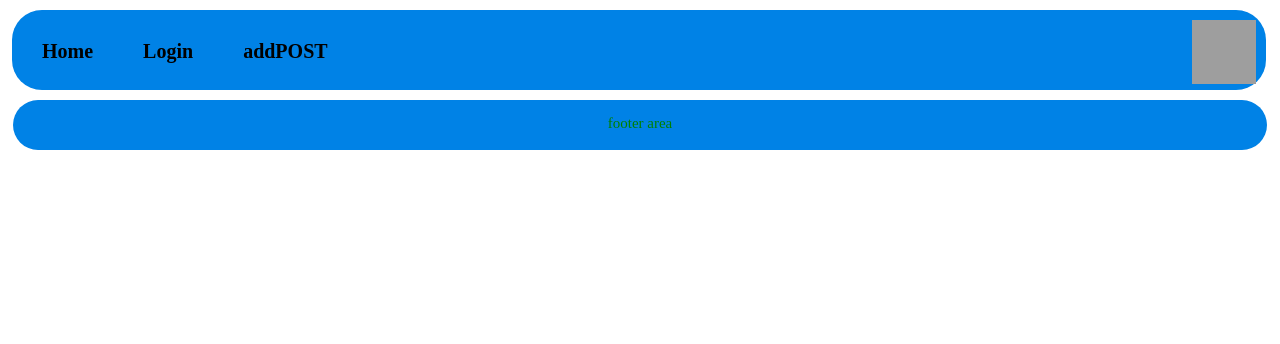
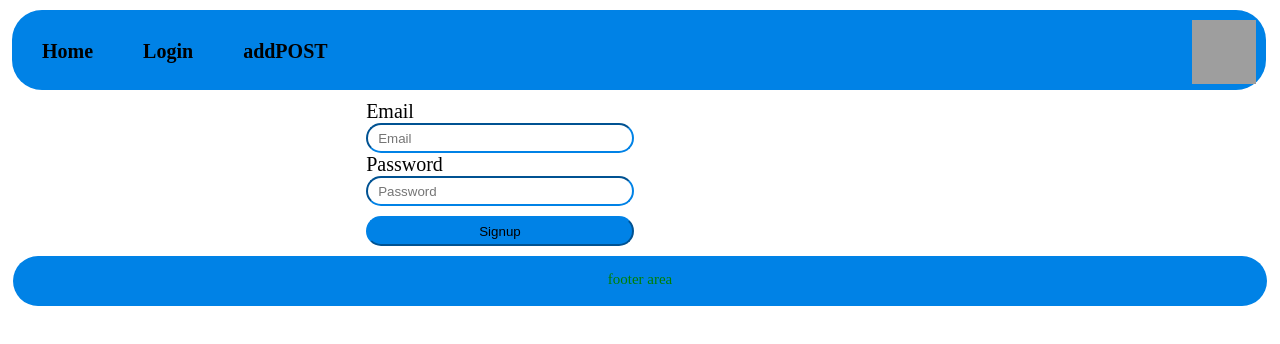
Before and after one commit to kristjanlaid/Web-Application-Development, a Vue app in the folder wad/: page /signup in a window 1280 px wide. Shown: the top 344 px of the page. Built offline with nearby package versions, Linux system fonts and the light colour scheme; grey boxes are pictures that could not be loaded; the HTML template or start-up script is replaced by a standard one.

Commit message:
Added ssignup page

```diff
--- a/wad/src/assets/main.css
+++ b/wad/src/assets/main.css
@@ -234,3 +234,52 @@ div p{
 .show {
     display: block;
 }
+
+.signup-form {
+}
+
+.signup-row {
+}
+
+.signup-label {
+}
+
+.signup-input {
+}
+
+.container {
+    width: 1000px;
+    display: flex;
+    justify-content: space-evenly;
+}
+
+.container input {
+    width: 100%;
+    border-radius: 20px;
+    height: 30px;
+    padding-left: 10px;
+    border-color: #0082e6;
+}
+
+.container label {
+    font-size: 20px;
+
+}
+
+.container button {
+    width: 100%;
+    height: 30px;
+    border-radius: 20px;
+    margin: 10px 0px;
+    background: #0082e6;
+    border-color: #0082e6;
+}
+
+.error {
+    margin: 10px 0px 0px 0px;
+    padding: 5px;
+    background: indianred;
+    width: 100%;
+    text-align: center;
+    border-radius: 20px;
+}
--- a/wad/src/router/index.js
+++ b/wad/src/router/index.js
@@ -1,5 +1,6 @@
 import { createRouter, createWebHistory } from 'vue-router'
 import HomeView from '../views/home.vue'
+import Signup from "@/views/signup.vue";
 
 const router = createRouter({
   history: createWebHistory(import.meta.env.BASE_URL),
@@ -18,6 +19,14 @@ const router = createRouter({
       component: () => import('../views/login.vue')
     },
     {
+      path: '/signup',
+      name: 'signup',
+      // route level code-splitting
+      // this generates a separate chunk (About.[hash].js) for this route
+      // which is lazy-loaded when the route is visited.
+      component: Signup
+    },
+    {
       path: '/addPOST',
       name: 'addPOST',
       // route level code-splitting
--- /dev/null
+++ b/wad/src/services/Validation.js
@@ -0,0 +1,41 @@
+import Validations from "@/services/Validations";
+
+export default class Validation {
+    constructor(email, password) {
+        this.email = email;
+        this.password = password;
+    }
+
+    checkValid() {
+        let errors = [];
+
+        if (!Validations.ValidateEmail(this.email)) {
+            errors['email'] = 'Email is not valid!'
+        }
+
+        if (!Validations.Passwordlength(this.password, 8)) {
+            errors['password'] = 'Password is too short!'
+        }
+
+        if (!Validations.numbers(this.password)) {
+            errors['password'] = 'Password has to have numbers!'
+        }
+
+        if (!Validations.LowerCase(this.password)) {
+            errors['password'] = 'Password needs at least 2 lowercase letters!'
+        }
+
+        if (!Validations.UpperCase(this.password)) {
+            errors['password'] = 'Password needs an uppercase letter!'
+        }
+
+        if (!Validations.underscore(this.password)) {
+            errors['password'] = 'Password needs an underscore!'
+        }
+
+        if (!Validations.firstLetter(this.password)) {
+            errors['password'] = 'Password has to start with uppercase letter!'
+        }
+        return errors;
+    }
+}
--- /dev/null
+++ b/wad/src/services/Validations.js
@@ -0,0 +1,37 @@
+export default class Validations {
+    static ValidateEmail(email) {
+        return /^\w+([\.-]?\w+)*@\w+([\.-]?\w+)*(\.\w{2,3})+$/.test(email);
+
+    }
+
+    static Passwordlength(password, minLength, maxLength) {
+        return !(password.length < minLength || password.length > maxLength);
+
+    }
+
+    static UpperCase(password) {
+        const uppercaseletters =  /[A-Z]/g;
+        return password.match(uppercaseletters);
+    }
+
+    static LowerCase(password) {
+        const lowercaseletters =  /[a-z]{2,}/g;
+        return password.match(lowercaseletters);
+    }
+
+    static numbers(password) {
+        const numbers =  /[0-9]/g;
+        return password.match(numbers);
+    }
+
+    static underscore(password) {
+        const underscores =  /[_]/g;
+        return password.match(underscores);
+    }
+
+    static firstLetter(password) {
+        const first =  /^[A-Z]/;
+        return password.match(first);
+    }
+
+}
--- /dev/null
+++ b/wad/src/views/signup.vue
@@ -0,0 +1,59 @@
+<template>
+<div class="container">
+  <form class="signup-form" @submit.prevent="onSignup">
+    <div class="signup-row">
+      <label class="signup-label">Email</label>
+      <input type="text" class="signup-input" placeholder="Email" v-model="email">
+      <div class="error" v-if="errors.email">
+        {{errors.email}}
+      </div>
+    </div>
+    <div class="signup-row">
+      <label class="signup-label">Password</label>
+      <input type="password" class="signup-input" placeholder="Password" v-model="password">
+      <div class="error" v-if="errors.password">
+        {{errors.password}}
+      </div>
+    </div>
+
+    <div class="signup-submit">
+      <button type="submit">Signup</button>
+    </div>
+  </form>
+</div>
+</template>
+
+<script>
+import Validation from "@/services/Validation";
+import router from "@/router";
+
+export default {
+  data() {
+    return {
+      email: '',
+      password: '',
+      errors: [],
+    };
+  },
+  methods: {
+    onSignup() {
+      let valids = new Validation(this.email, this.password);
+
+      this.errors = valids.checkValid();
+
+      if (this.errors.length) {
+        return false;
+
+      }
+    },
+    goToHomePage() {
+      return router.push({name: 'home'});
+    }
+  }
+
+}
+</script>
+
+<style scoped>
+
+</style>
```
Also changed, not shown: 1 other file (tests, documents, lock files or other folders).
